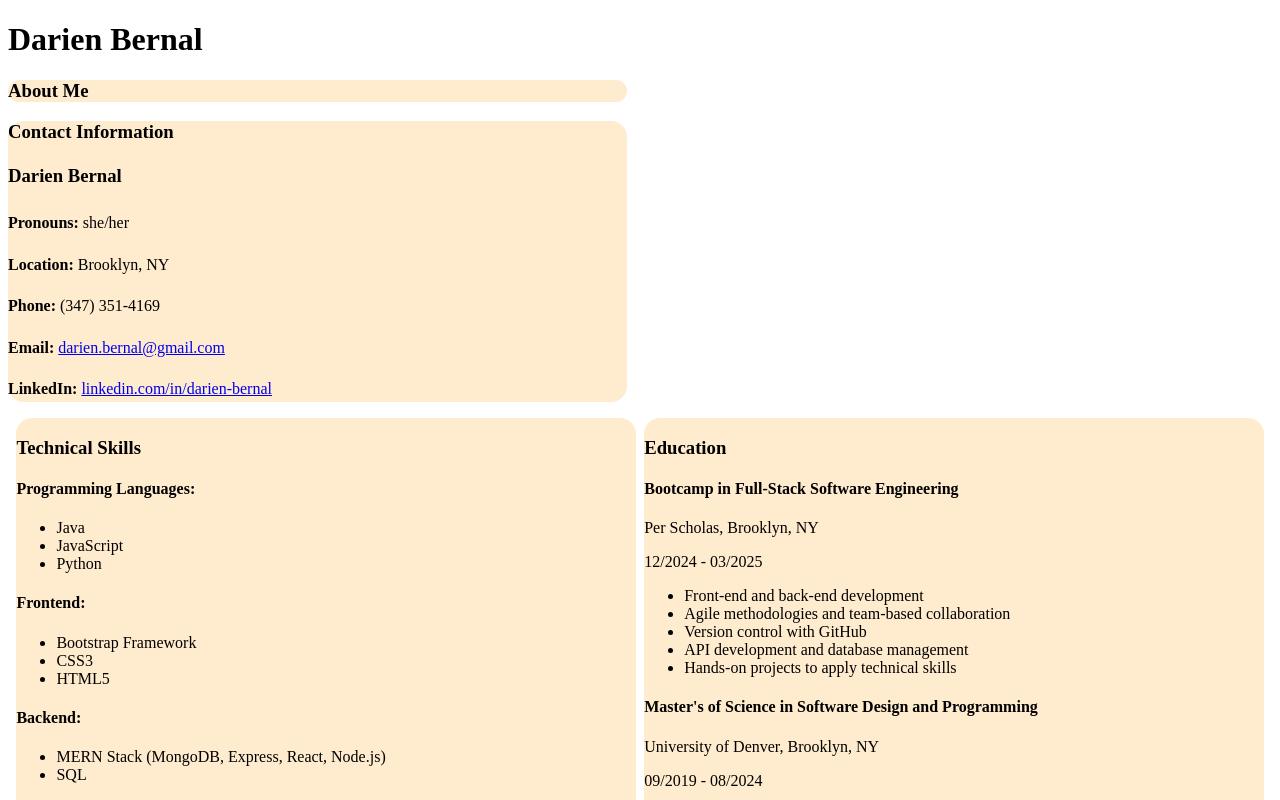
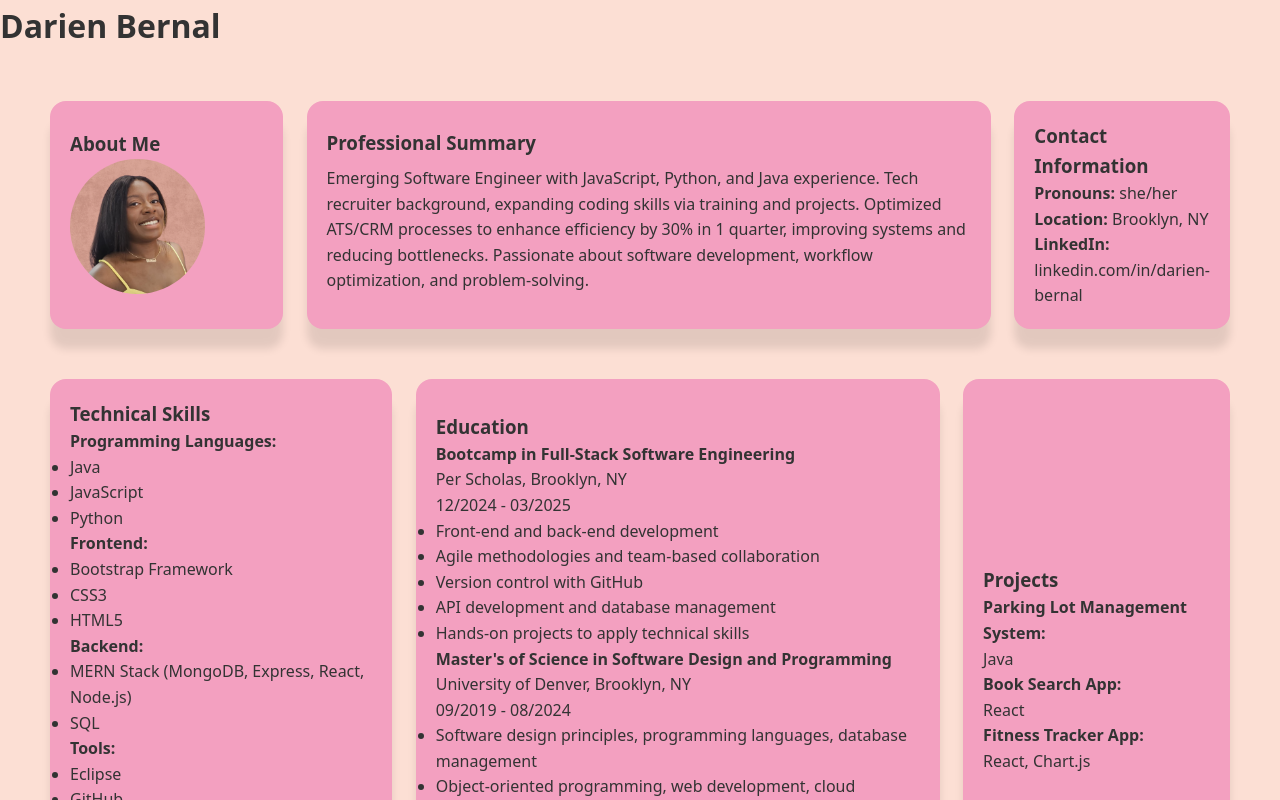
Before and after one commit to dbernal92/personal-portfolio, a React (Vite) app: page / in a window 1280 px wide. Shown: the top 800 px of the page. Built offline with nearby package versions, Linux system fonts and the light colour scheme.

Commit message:
Change bg and card colors, centered section content

```diff
--- /dev/null
+++ b/sections/AboutMe.jsx
@@ -0,0 +1,17 @@
+import Card from "../src/components/Card"
+import pfp from "../src/assets/LI-Profile-Pic.png"
+
+console.log(pfp)
+
+function AboutMe() {
+    return (
+        <>
+            <Card title="About Me">
+                <img src={pfp} className="img" id="profile-pic" alt="profile-pic" />
+            </Card>
+
+        </>
+    )
+}
+
+export default AboutMe
--- a/sections/Contact.jsx
+++ b/sections/Contact.jsx
@@ -1,5 +1,5 @@
 import Card from "../src/components/Card";
-import resumeData from "../src/resumeData";
+import resumeData from "../src/resumeData"
 
 function Contact(props) {
     const { name, pronouns, location, phone, email, linkedin } = resumeData.personalInfo;
@@ -10,8 +10,8 @@ function Contact(props) {
                 <h3>{name}</h3>
                 <p><strong>Pronouns:</strong> {pronouns}</p>
                 <p><strong>Location:</strong> {location}</p>
-                <p><strong>Phone:</strong> {phone}</p>
-                <p><strong>Email:</strong> <a href={`mailto:${email}`}>{email}</a></p>
+                {/* <p><strong>Phone:</strong> {phone}</p>
+                <p><strong>Email:</strong> <a href={`mailto:${email}`}>{email}</a></p> */}
                 <p><strong>LinkedIn:</strong> <a href={`https://${linkedin}`} target="_blank" rel="noopener noreferrer">{linkedin}</a></p>
             </div>
         </Card>
--- a/sections/Experience.jsx
+++ b/sections/Experience.jsx
@@ -1,5 +1,5 @@
-import Card from "../src/components/Card";
-import resumeData from "../src/resumeData";
+import Card from "../src/components/Card"
+import resumeData from "../src/resumeData"
 
 function Experience(props) {
     return (
--- /dev/null
+++ b/sections/Summary.jsx
@@ -0,0 +1,18 @@
+import Card from "../src/components/Card";
+import resumeData from "../src/resumeData";
+
+function Summary() {
+    return (
+        <Card title="Professional Summary">
+            <div style={{
+                lineHeight: '1.6',
+                fontSize: '1rem',
+                padding: '0.5rem 0'
+            }}>
+                {resumeData.summary}
+            </div>
+        </Card>
+    );
+}
+
+export default Summary;
--- a/src/App.css
+++ b/src/App.css
@@ -1,58 +1,53 @@
-.card {
-  /* display: flexbox;
-  justify-content: center; */
-  background-color: blanchedalmond;
-  border-radius: 1rem 1rem;
-  width: 49%;
-  height: 60%;
-}
-
-#top-card-section, #bottom-card-section {
-  display: flex;
-  justify-content: space-evenly;
-  /* gap: 1rem; */
-}
-
-
-/* #root {
+/* Main App Container */
+/* .app {
   max-width: 1280px;
   margin: 0 auto;
   padding: 2rem;
-  text-align: center;
+  min-height: 100vh;
+} */
+
+/* Card Layout Sections */
+/* .card-grid-section {
+  display: flex;
+  justify-content: space-evenly;
+  gap: 2rem;
+  margin: 2rem 0;
+} */
+
+/* Base Card Styles (override in Card.module.css if needed) */
+.card {
+  background: var(--card-bg);
+  border-radius: 1rem;
+  justify-items: center;
+  align-content: center;
+  /* width: 1%; */
+  padding: 20px;
+  /* padding: var(--spacing-md); */
+  box-shadow: 0 20px 8px rgba(0,0,0,0.1);
 }
 
-.logo {
-  height: 6em;
-  padding: 1.5em;
-  will-change: filter;
-  transition: filter 300ms;
-}
-.logo:hover {
-  filter: drop-shadow(0 0 2em #646cffaa);
-}
-.logo.react:hover {
-  filter: drop-shadow(0 0 2em #61dafbaa);
+#about-me, #contact, #top-card-section, #middle-card-section, #bottom-card-section {
+  display: flex;
+  margin: 50px;
+  gap: 2%;
 }
 
-@keyframes logo-spin {
-  from {
-    transform: rotate(0deg);
+#top-card-section {
+  justify-content: center;
+}
+
+#profile-pic {
+  max-width: 70%;
+  border-radius: 50%;
+}
+
+/* Responsive Adjustments */
+@media (max-width: 768px) {
+  .app {
+    padding: 1rem;
   }
-  to {
-    transform: rotate(360deg);
+
+  .card-grid-section {
+    flex-direction: column;
   }
 }
-
-@media (prefers-reduced-motion: no-preference) {
-  a:nth-of-type(2) .logo {
-    animation: logo-spin infinite 20s linear;
-  }
-}
-
-.card {
-  padding: 2em;
-}
-
-.read-the-docs {
-  color: #888;
-} */
--- a/src/App.jsx
+++ b/src/App.jsx
@@ -1,7 +1,8 @@
 import Header from './components/Header'
-import Card from './components/Card'
+import AboutMe from '../sections/AboutMe'
 import Contact from '../sections/Contact'
 import Experience from '../sections/Experience'
+import Summary from '../sections/Summary'
 import TechSkills from "../sections/TechSkills"
 import Education from "../sections/Education"
 import Projects from "../sections/Projects"
@@ -13,23 +14,22 @@ function App() {
     <>
       <Header />
       <div id="about-me">
-        <Card title="About Me" />
-      </div>
-      <div id="contact">
+        <AboutMe />
+        <Summary />
         <Contact />
       </div>
       <div id="top-card-section">
-
         <TechSkills />
         <Education />
+        <Projects />
       </div>
       <div id="middle-card-section">
-        <Projects />
+
+
       </div>
       <div id="bottom-card-section">
         <Experience />
       </div>
-      <Projects />
     </>
   )
 }
--- a/src/components/Card.jsx
+++ b/src/components/Card.jsx
@@ -4,7 +4,8 @@ function Card({ title, children }) {
     return (
         <div className="card">
             <Content>
-                <h3>{title}</h3>{children}
+                <h3>{title}</h3>
+                {children}
             </Content>
         </div>
     )
--- a/src/index.css
+++ b/src/index.css
@@ -1,3 +1,31 @@
+/* Reset & Base Styles */
+* {
+  box-sizing: border-box;
+  margin: 0;
+  padding: 0;
+}
+
+body {
+  font-family: system-ui, -apple-system, sans-serif;
+  line-height: 1.6;
+  background-color: rgb(252, 223, 212);
+  color: #333;
+}
+
+/* Color Variables */
+:root {
+  --primary-color: #3a86ff;
+  --card-bg: rgb(243, 160, 192);
+  --text-dark: #1a1a1a;
+  --spacing-md: 1.5rem;
+}
+
+/* Anchor Reset */
+a {
+  text-decoration: none;
+  color: inherit;
+}
+
 /* :root {
   font-family: system-ui, Avenir, Helvetica, Arial, sans-serif;
   line-height: 1.5;
--- a/src/resumeData.js
+++ b/src/resumeData.js
@@ -1,6 +1,6 @@
 const resumeData = {
     personalInfo: {
-        name: "Darien Bernal",
+        // name: "Darien Bernal",
         pronouns: "she/her",
         location: "Brooklyn, NY",
         phone: "(347) 351-4169",
```
Also changed, not shown: sections/Hero.jsx (added, +9 -0 lines), src/assets/LI-Profile-Pic.png (renamed from src/assets/LI Profile Pic.png).
